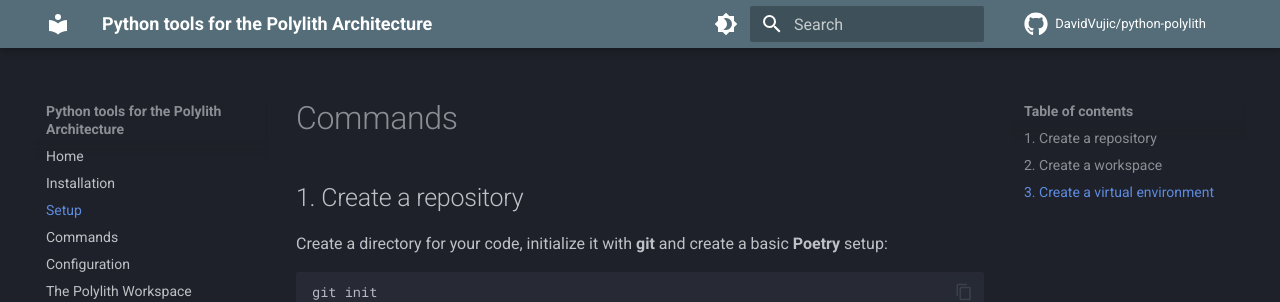
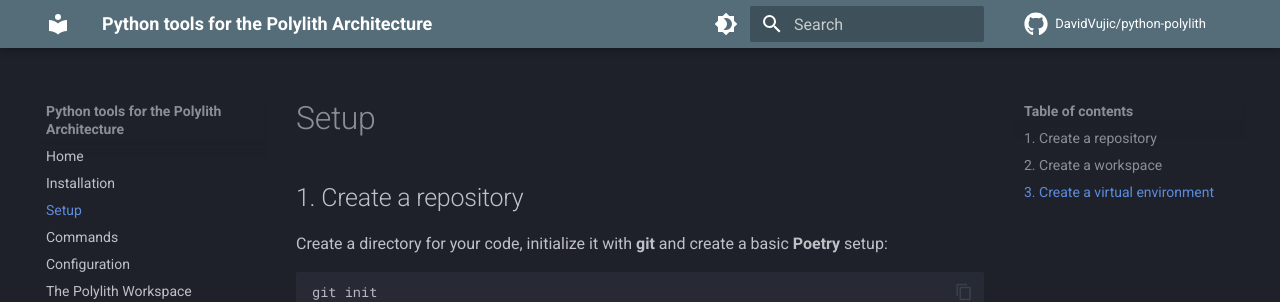
Before and after one commit to DavidVujic/python-polylith-docs, an MkDocs documentation site: the page built from docs/setup.md, in a window 1280 px wide and 1287 px high. Shown: the top 302 px of the window. Built offline with MkDocs 1.6.1 and Material for MkDocs 9.7.7, drawn with Linux system fonts in a browser that asks for light colours; comment, search, counter and statistics services are not loaded.

Commit message:
fix: typo in Setup section header

```diff
--- a/docs/setup.md
+++ b/docs/setup.md
@@ -1,4 +1,4 @@
-# Commands
+# Setup
 
 ## 1. Create a repository
 Create a directory for your code, initialize it with __git__ and create a basic __Poetry__ setup:
```
